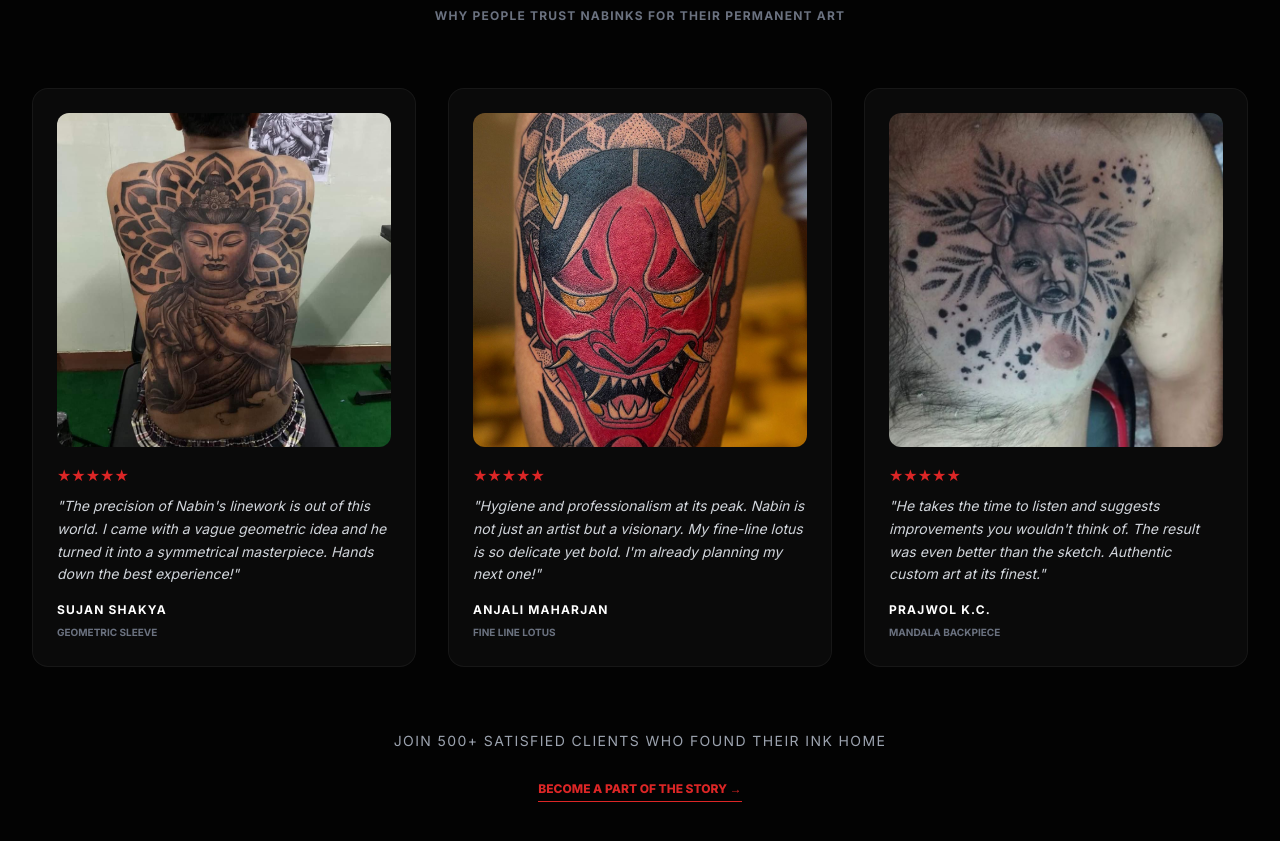
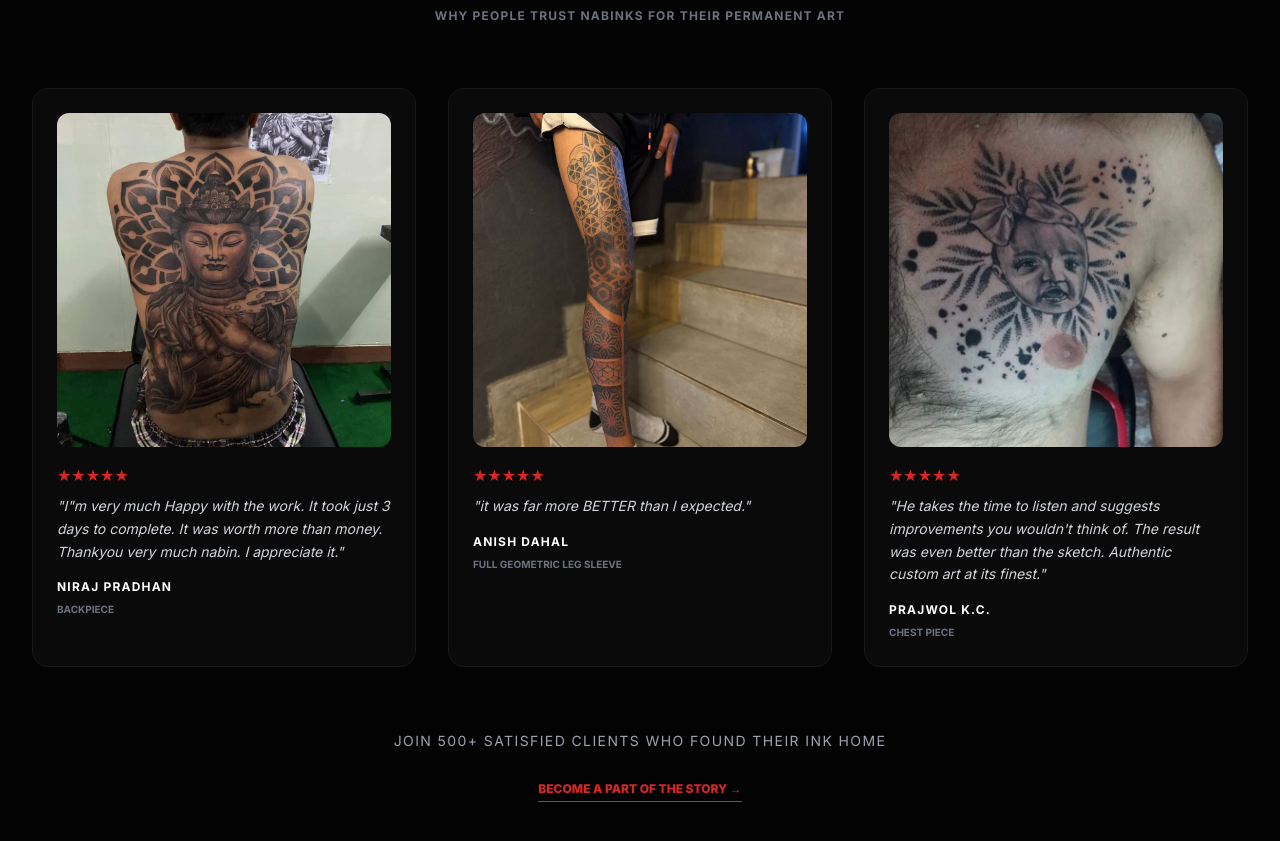
Before and after one commit to ramanlogy/nabink, a plain HTML site: page index.html in a window 1280 px wide. Shown: the part 952-1793 px from the top of the page. Drawn offline with nearby package versions, Linux system fonts and the light colour scheme.

Commit message:
Update testimonials and images in index.html

```diff
--- a/index.html
+++ b/index.html
@@ -235,10 +235,10 @@
                             <div class="flex text-red-600">
                                 ★★★★★
                             </div>
-                            <p class="text-gray-300 text-sm italic leading-relaxed">"The precision of Nabin's linework is out of this world. I came with a vague geometric idea and he turned it into a symmetrical masterpiece. Hands down the best experience!"</p>
+                            <p class="text-gray-300 text-sm italic leading-relaxed">"I"m very much Happy with the work. It took just 3 days to complete. It was worth more than money. Thankyou very much nabin. I appreciate it."</p>
                             <div class="mt-2">
-                                <h4 class="font-bold text-white uppercase text-xs tracking-widest">Sujan Shakya</h4>
-                                <span class="text-[10px] text-gray-500 uppercase font-bold">Geometric Sleeve</span>
+                                <h4 class="font-bold text-white uppercase text-xs tracking-widest">Niraj Pradhan</h4>
+                                <span class="text-[10px] text-gray-500 uppercase font-bold">Backpiece</span>
                             </div>
                         </div>
                     </div>
@@ -246,16 +246,16 @@
                     <!-- Review Card 2 -->
                     <div class="review-card p-6 rounded-2xl flex flex-col gap-4 fade-slide-up" style="animation-delay: 0.2s">
                         <div class="aspect-square overflow-hidden rounded-xl bg-neutral-800">
-                            <img src="/assets/geometric/geo1stt.png" alt="Client Tattoo" class="w-full h-full object-cover">
+                            <img src="/assets/geometric/geo1.png" alt="Client Tattoo" class="w-full h-full object-cover">
                         </div>
                         <div class="flex flex-col gap-2">
                             <div class="flex text-red-600">
                                 ★★★★★
                             </div>
-                            <p class="text-gray-300 text-sm italic leading-relaxed">"Hygiene and professionalism at its peak. Nabin is not just an artist but a visionary. My fine-line lotus is so delicate yet bold. I'm already planning my next one!"</p>
+                            <p class="text-gray-300 text-sm italic leading-relaxed">"it was far more BETTER than I expected."</p>
                             <div class="mt-2">
-                                <h4 class="font-bold text-white uppercase text-xs tracking-widest">Anjali Maharjan</h4>
-                                <span class="text-[10px] text-gray-500 uppercase font-bold">Fine Line Lotus</span>
+                                <h4 class="font-bold text-white uppercase text-xs tracking-widest">Anish Dahal</h4>
+                                <span class="text-[10px] text-gray-500 uppercase font-bold">Full Geometric Leg Sleeve </span>
                             </div>
                         </div>
                     </div>
@@ -272,7 +272,7 @@
                             <p class="text-gray-300 text-sm italic leading-relaxed">"He takes the time to listen and suggests improvements you wouldn't think of. The result was even better than the sketch. Authentic custom art at its finest."</p>
                             <div class="mt-2">
                                 <h4 class="font-bold text-white uppercase text-xs tracking-widest">Prajwol K.C.</h4>
-                                <span class="text-[10px] text-gray-500 uppercase font-bold">Mandala Backpiece</span>
+                                <span class="text-[10px] text-gray-500 uppercase font-bold">Chest piece</span>
                             </div>
                         </div>
                     </div>
```
